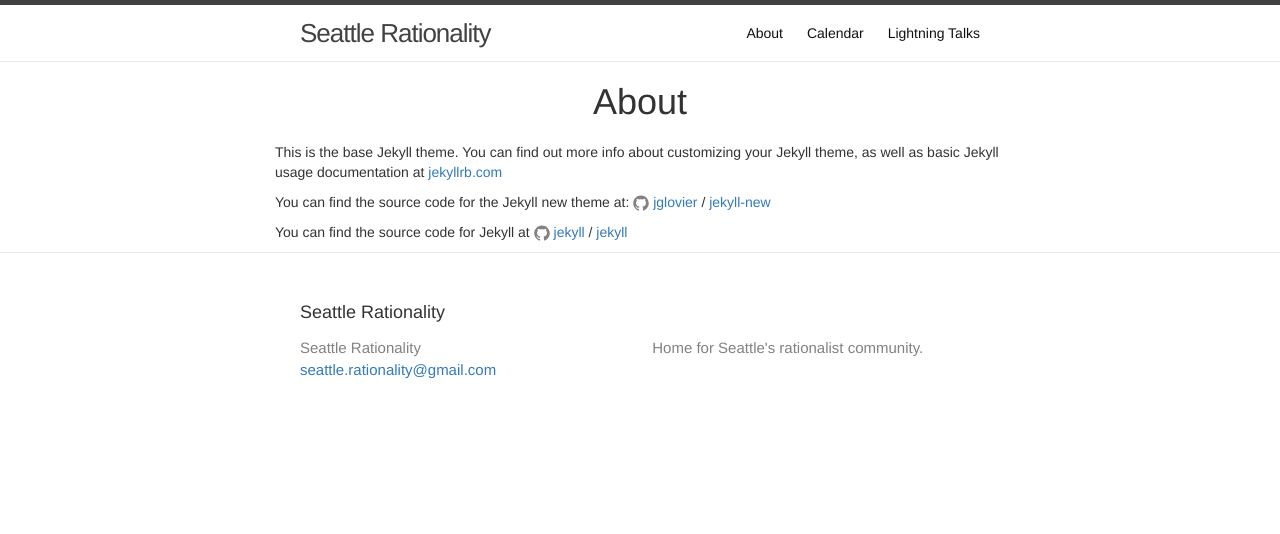
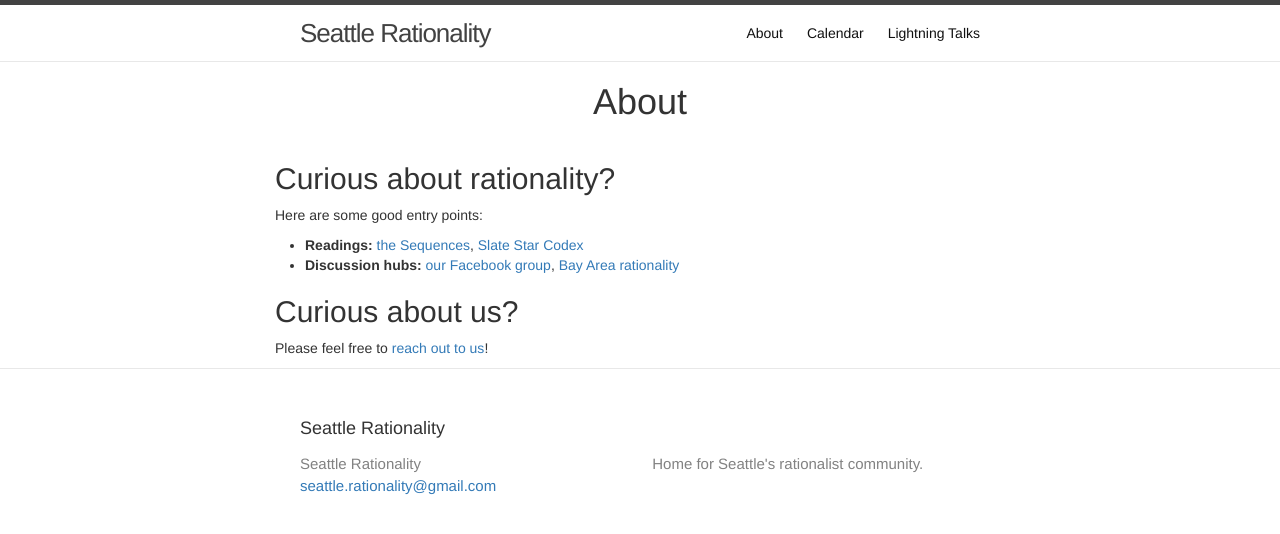
Before and after one commit to seattlerationality/seattlerationality.github.io, a Jekyll site: the page built from about.md, in a window 1280 px wide. Shown: the top 534 px of the page. Built offline with Jekyll 4.4.1, drawn with Linux system fonts in a browser that asks for light colours.

Commit message:
add actual content to About page

```diff
--- a/about.md
+++ b/about.md
@@ -4,12 +4,11 @@ title: About
 permalink: /about/
 ---
 
-This is the base Jekyll theme. You can find out more info about customizing your Jekyll theme, as well as basic Jekyll usage documentation at [jekyllrb.com](http://jekyllrb.com/)
+## Curious about rationality?
+Here are some good entry points:
 
-You can find the source code for the Jekyll new theme at:
-{% include icon-github.html username="jglovier" %} /
-[jekyll-new](https://github.com/jglovier/jekyll-new)
+* **Readings:** [the Sequences](https://wiki.lesswrong.com/wiki/Original_sequences#Map_and_Territory), [Slate Star Codex](http://slatestarcodex.com)
+* **Discussion hubs:** [our Facebook group](https://www.facebook.com/groups/seattlerationality/), [Bay Area rationality](http://bayrationality.com)
 
-You can find the source code for Jekyll at
-{% include icon-github.html username="jekyll" %} /
-[jekyll](https://github.com/jekyll/jekyll)
+## Curious about us?
+Please feel free to [reach out to us](mailto:{{ site.email }})!
```
